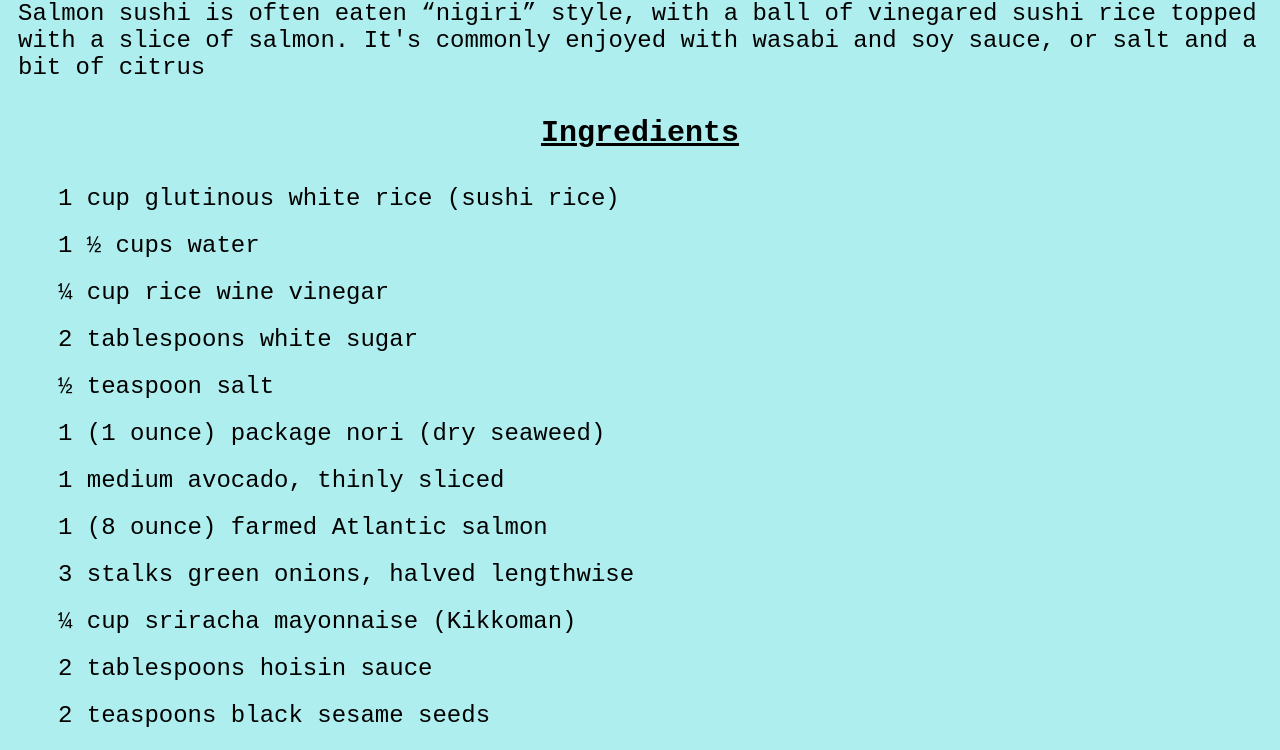
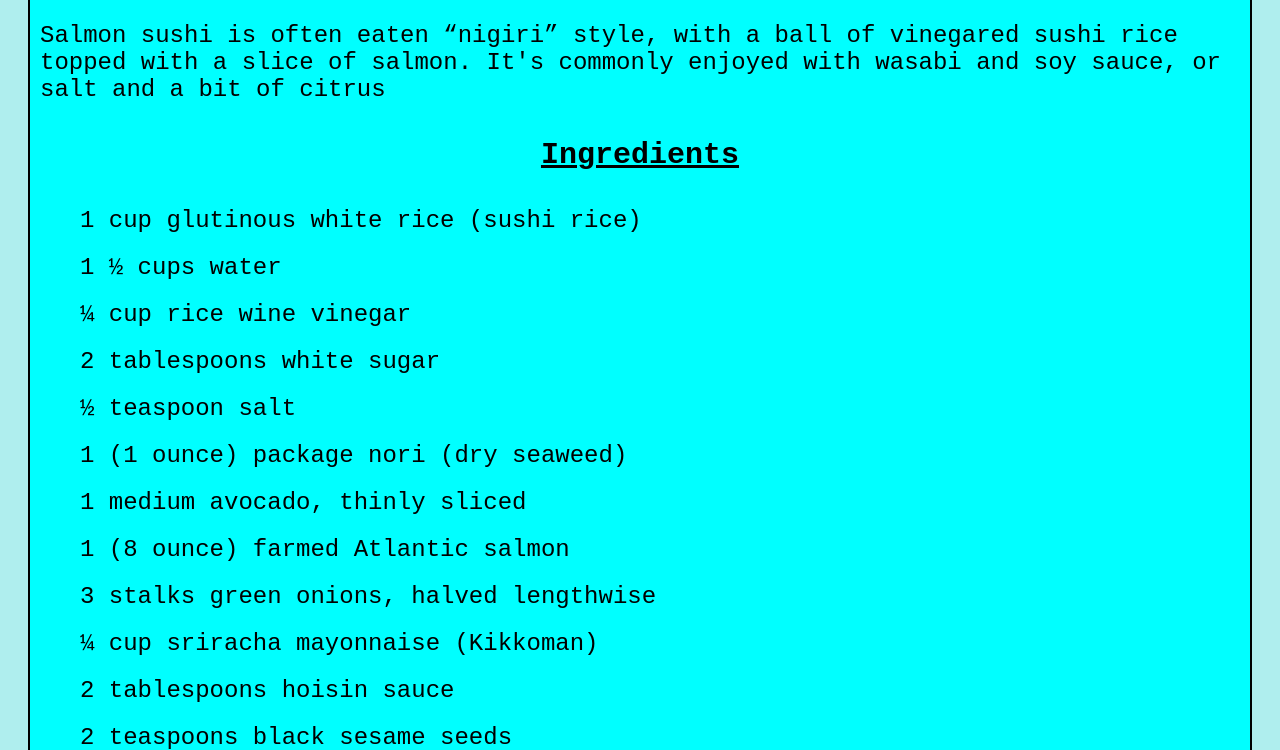
Before and after one commit to lukehardcastle12/odin-recipes, a plain HTML site: page recipes/salmonmakisushi.html in a window 1280 px wide. Shown: the part 613-1363 px from the top of the page. Drawn offline with Linux system fonts and the light colour scheme.

Commit message:
Add margins, border and padding to recipe info

```diff
--- a/recipes/salmonmakisushi.html
+++ b/recipes/salmonmakisushi.html
@@ -9,6 +9,7 @@
         alt="Gyros"
         class="center"
     />
+    <div class="content">
         <h2>Description</h2>
         <p>Salmon sushi is often eaten “nigiri” style, with a ball of vinegared sushi
             rice topped with a slice of salmon. It's commonly enjoyed with wasabi and
@@ -65,4 +66,5 @@
                 pickled ginger on the side.
             </li>
         </ol>
+    </div>
 </body>
--- a/styles.css
+++ b/styles.css
@@ -37,3 +37,9 @@ li, p, a {
 ul{
     list-style-type: none;
 }
+.content{
+    background-color: aqua;
+    border: 2px solid black;
+    margin: 20px;
+
+}
```
Also changed, not shown: recipes/gyros.html (+2 -0 lines), recipes/shawarma.html (+3 -0 lines). Lines whose indentation alone changed are shown as unchanged.
